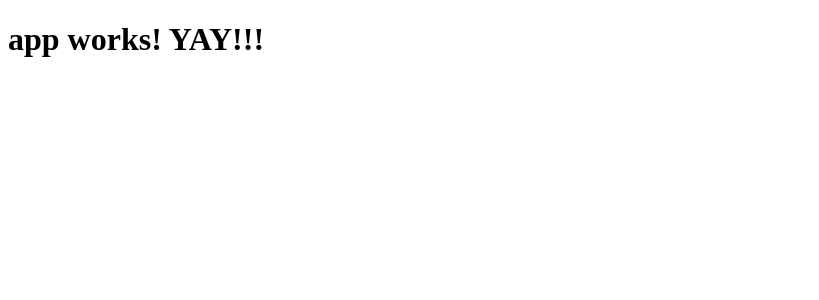
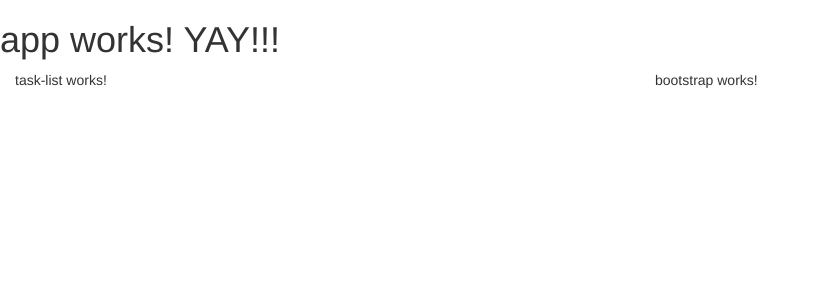
Before and after one commit to sharduul/todo-angular2, an Angular app: page / in a window 1280 px wide. Shown: the top 300 px of the page, without its empty margins (0-819 px from the left). Built offline with nearby package versions, Linux system fonts and the light colour scheme.

Commit message:
bootstrap added

```diff
--- a/package.json
+++ b/package.json
@@ -21,7 +21,9 @@
     "@angular/platform-browser": "^2.3.1",
     "@angular/platform-browser-dynamic": "^2.3.1",
     "@angular/router": "^3.3.1",
+    "bootstrap": "^3.3.7",
     "core-js": "^2.4.1",
+    "ng2-bootstrap": "^1.2.1",
     "rxjs": "^5.0.1",
     "ts-helpers": "^1.1.1",
     "zone.js": "^0.7.2"
--- a/src/app/app.component.html
+++ b/src/app/app.component.html
@@ -1,3 +1,4 @@
 <h1>
   {{title}} YAY!!!
 </h1>
+<task-list></task-list>
--- a/src/app/app.module.ts
+++ b/src/app/app.module.ts
@@ -4,10 +4,12 @@ import { FormsModule } from '@angular/forms';
 import { HttpModule } from '@angular/http';
 
 import { AppComponent } from './app.component';
+import { TaskListComponent } from './task-list/task-list.component';
 
 @NgModule({
   declarations: [
-    AppComponent
+    AppComponent,
+    TaskListComponent
   ],
   imports: [
     BrowserModule,
--- /dev/null
+++ b/src/app/task-list/task-list.component.html
@@ -0,0 +1,14 @@
+<div class="container-fluid">
+  <div class="row">
+    <div class="col-lg-6">
+      <p>
+        task-list works!
+      </p>
+    </div>
+    <div class="col-lg-6">
+      <p>
+        bootstrap works!
+      </p>
+    </div>
+  </div>
+</div>
--- /dev/null
+++ b/src/app/task-list/task-list.component.ts
@@ -0,0 +1,15 @@
+import { Component, OnInit } from '@angular/core';
+
+@Component({
+  selector: 'task-list',
+  templateUrl: './task-list.component.html',
+  styleUrls: ['./task-list.component.css']
+})
+export class TaskListComponent implements OnInit {
+
+  constructor() { }
+
+  ngOnInit() {
+  }
+
+}
--- a/src/styles.css
+++ b/src/styles.css
@@ -1 +1,2 @@
 /* You can add global styles to this file, and also import other style files */
+@import "../node_modules/bootstrap/dist/css/bootstrap.min.css";
```
Also changed, not shown: src/app/task-list/task-list.component.css (added), 1 other file (tests, documents, lock files or other folders).
